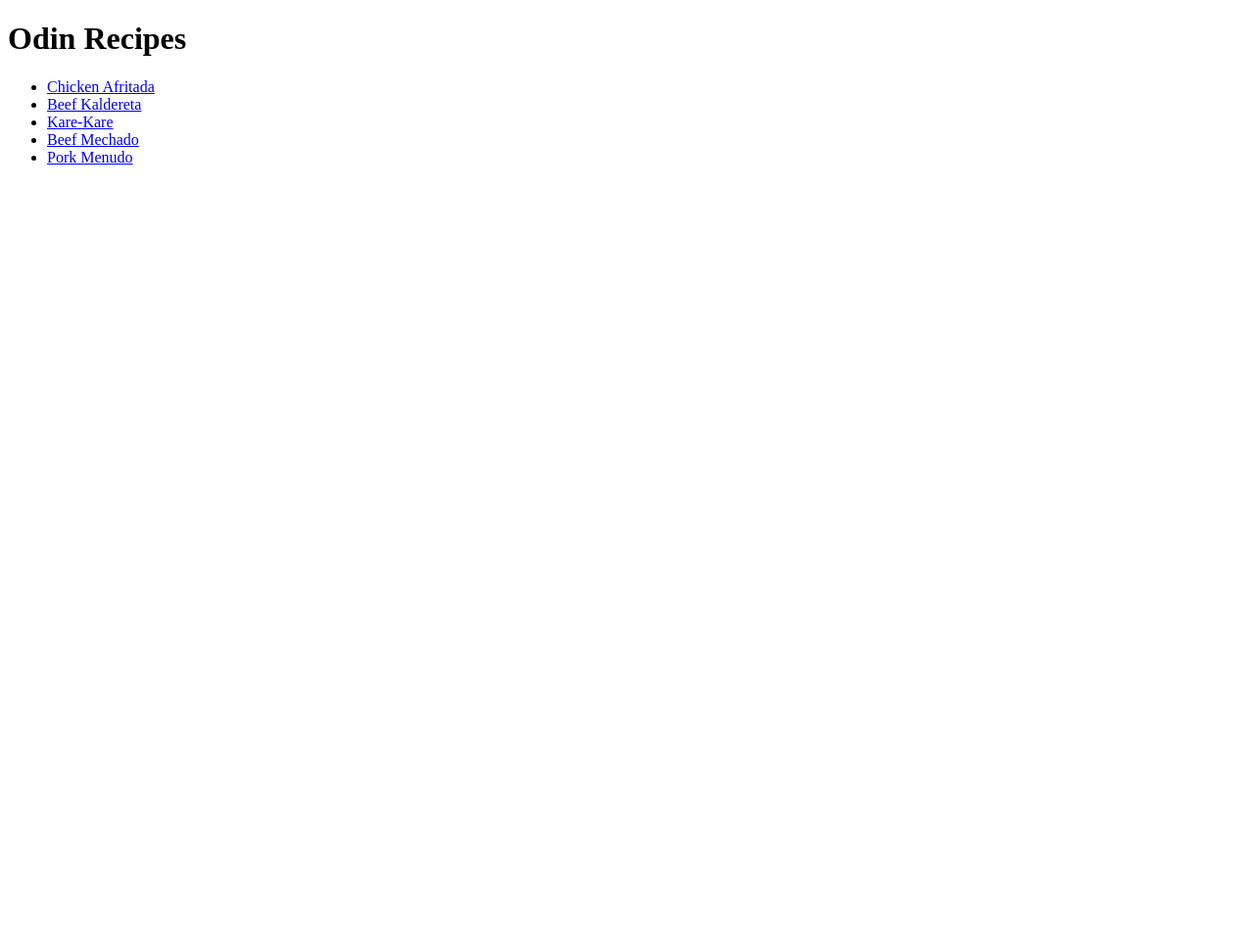
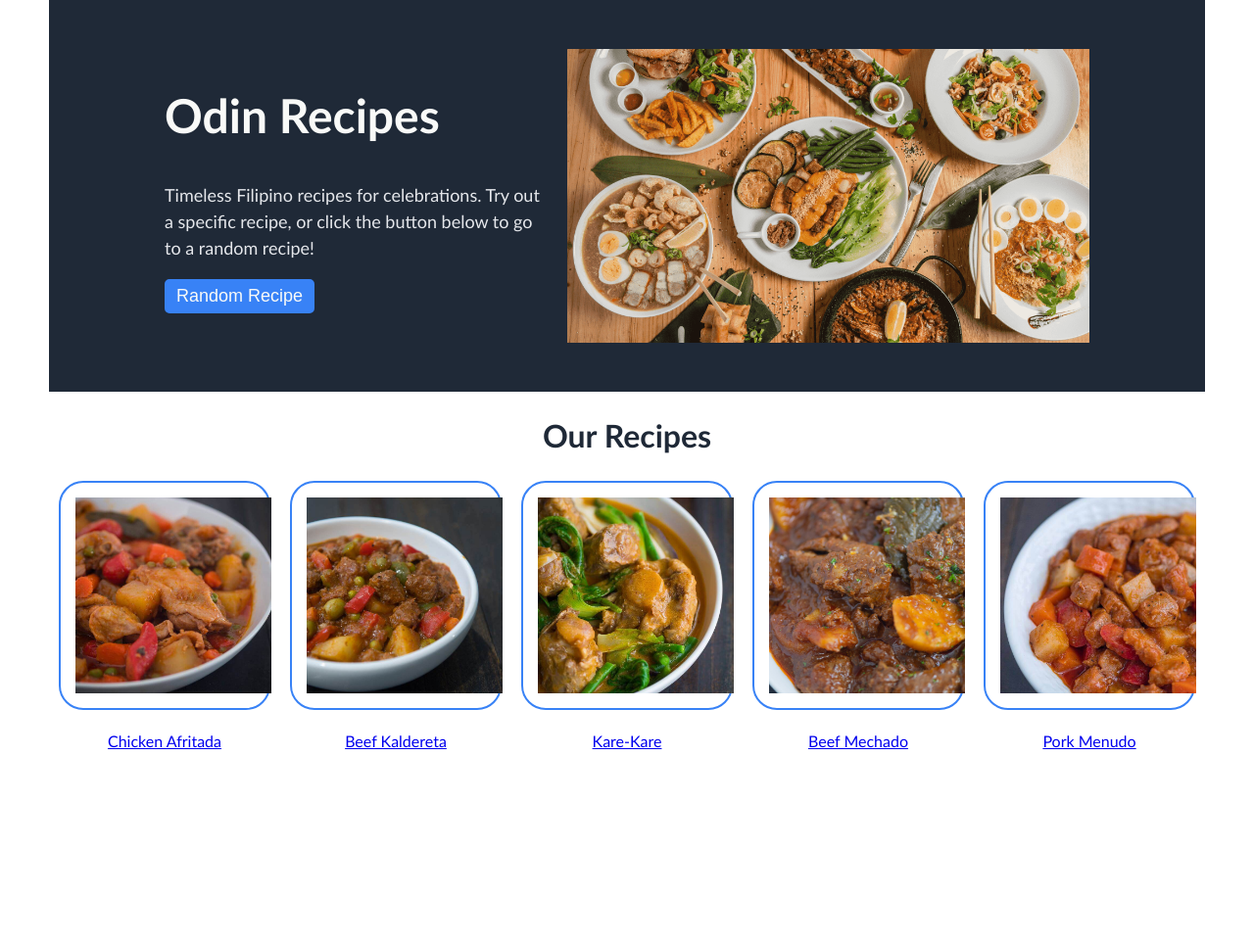
Before and after one commit to aldea-kaliber/odin-recipes, a plain HTML site: page index.html in a window 1280 px wide. Shown: the whole page at 98% size. Before the commit the page ends 800 px from the top, so only its background shows below. Drawn offline with Linux system fonts and the light colour scheme.

Commit message:
added CSS and Javascript

```diff
--- a/index.html
+++ b/index.html
@@ -9,16 +9,33 @@
   })(window,document,'script','dataLayer','GTM-5VXBLSL');</script>
   <!-- End Google Tag Manager -->
     <meta charset="UTF-8">
+    <link rel="stylesheet" href="styles.css">
     <title>Odin Recipes</title>
+    <script src="javascript.js"></script>
   </head>
   <body>
-    <h1>Odin Recipes</h1>
-    <ul>
-    <li><a href="recipes/Afritada.html">Chicken Afritada</a></li>
-    <li><a href="recipes/Kaldereta.html">Beef Kaldereta</a></li>
-    <li><a href="recipes/Karekare.html">Kare-Kare</a></li>
-    <li><a href="recipes/Mechado.html">Beef Mechado</a></li>
-    <li><a href="recipes/Menudo.html">Pork Menudo</a></li>
-    </ul>
+    <div class="header">
+      <div class="intro">
+        <h1 class="section-header">Odin Recipes</h1>
+        <p>Timeless Filipino recipes for celebrations. Try out a specific recipe, or click the button below to go to a random recipe!</p>
+        <button type="button" onclick="randomlink()">Random Recipe</button>
+      </div>
+      <div class="img"><img height="300px" src="images/Handaan.jpeg"></div>
+    </div>
+    <h1 class="recipe-header">Our Recipes</h1>
+    <div class="container">
+      <div><img class="cropped" src="images/Afritada.jpeg"></div>
+      <div><img class="cropped" src="images/Kaldereta.jpeg"></div>
+      <div><img class="cropped" src="images/Karekare.jpeg"></div>
+      <div><img class="cropped" src="images/Mechado.jpeg"></div>
+      <div><img class="cropped" src="images/Menudo.jpeg"></div>
+    </div>
+    <div class="text">
+      <div><a href="recipes/Afritada.html">Chicken Afritada</a></div>
+      <div><a href="recipes/Kaldereta.html">Beef Kaldereta</a></div>
+      <div><a href="recipes/Karekare.html">Kare-Kare</a></div>
+      <div><a href="recipes/Mechado.html">Beef Mechado</a></div>
+      <div><a href="recipes/Menudo.html">Pork Menudo</a></div>
+    </div>
   </body>
 </html>
--- /dev/null
+++ b/javascript.js
@@ -0,0 +1,9 @@
+var randomlinks = [];
+randomlinks[0]="recipes/Afritada.html";
+randomlinks[1]="recipes/Kaldereta.html";
+randomlinks[2]="recipes/Karekare.html";
+randomlinks[3]="recipes/Mechado.html";
+randomlinks[4]="recipes/Menudo.html";
+function randomlink(){
+    window.open(randomlinks[Math.floor(Math.random()*randomlinks.length)]);
+  }
--- /dev/null
+++ b/styles.css
@@ -0,0 +1,78 @@
+body {
+    margin: 0px 50px;
+    background-color: hsl(0, 0%, 100%);
+    color: hsl(0, 0%, 10%);
+    line-height: 1.5;
+    font-family: "PT Sans", Calibri, Tahoma, sans-serif;
+  }
+.header {
+    display: flex;
+  }
+.header div{
+    flex: 1;
+    margin: 0px 0px;
+    background-color: #1f2937;
+    height: 300px;
+  }
+  .intro{
+    flex: 1;
+    padding: 50px 10px 50px 10%;
+    text-align: left;
+  }
+  .img{
+    flex: 1;
+    padding: 50px 10% 50px 10px;
+    text-align: left;
+  }
+  p {
+    font-size: 18px;
+    color: #e5e7eb;
+  }
+  button{
+    background-color: #3882f6;
+    color: #f9faf8;
+    font-size: 18px;
+    border-radius: 5px;
+    border: 2px solid #3882f6;
+    padding: 5px 10px;
+  }
+.section-header {
+  font-size: 48px;
+  font-weight: extra-bold;
+  color: #f9faf8;
+  }
+.recipe-header {
+  font-size: 36x;
+  font-weight: extra-bold;
+  color: #1f2937;
+  text-align: center;
+  }
+.container {
+    display: flex;
+  }
+.container div{
+    flex: 1;
+    margin: 0px 10px;
+    text-align: center;
+    border-radius: 25px;
+    border: 2px solid #3882f6;
+    padding: 15px;
+    height: 200px;
+    width: 150px
+  }
+  .cropped {
+    width: 200px;
+    height: 200px;
+    object-fit: cover;
+    object-position: 50% 50%;
+    }
+.text {
+    display: flex;
+  }
+.text div{
+    border-radius: 25px;
+    padding: 20px;
+    height: 200px;
+    flex: 1;
+    text-align: center;
+  }
```
Also changed, not shown: images/Handaan.jpeg (added).
